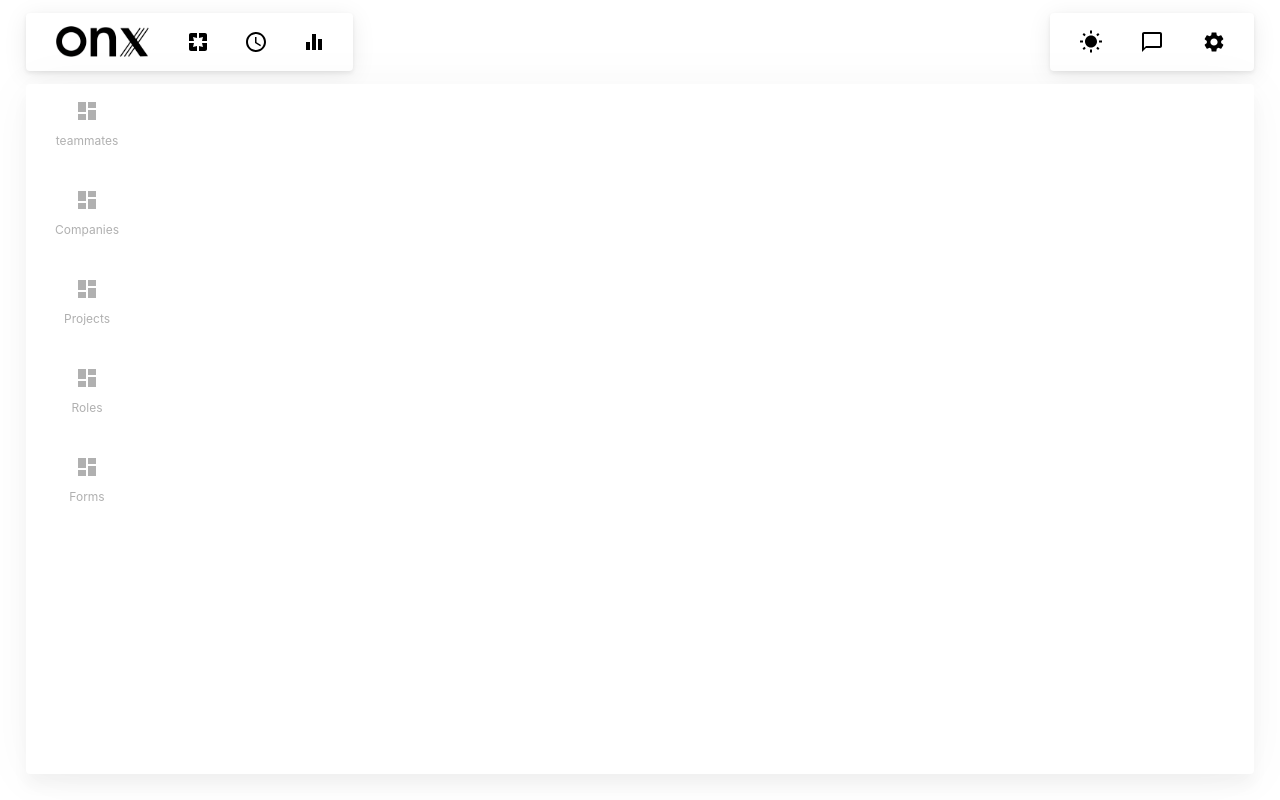
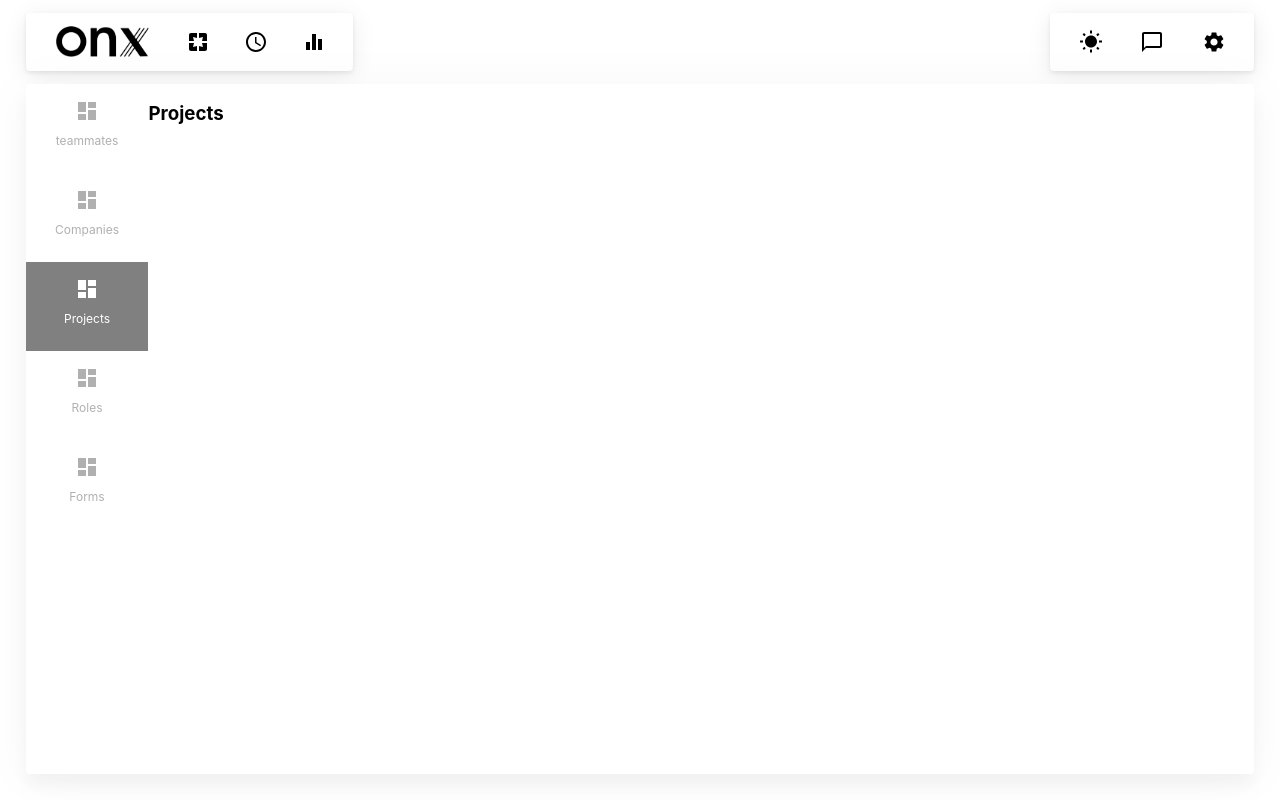
Before and after one commit to pushkarchand/boilerplate, a React (Create React App) app: page /projects in a window 1280 px wide. Built offline with nearby package versions, Linux system fonts and the light colour scheme.

Commit message:
fixed the nested routing in the forms and added company,projects ans roles routes

```diff
--- a/src/components/sidebar.tsx
+++ b/src/components/sidebar.tsx
@@ -2,11 +2,12 @@ import React from 'react';
 import { makeStyles } from "@material-ui/core/styles";
 import { routes } from '../utils/constants';
 import DashboardIcon from '@material-ui/icons/Dashboard';
-import { useHistory, useRouteMatch } from "react-router-dom";
+import { useHistory, useLocation } from "react-router-dom";
 const useStyles = makeStyles((theme) => ({
     sidebar:{
         display: 'flex',
-        flexDirection: 'column'
+        flexDirection: 'column',
+        width:'100%'
     },
     sidebarItem:{
         padding: '15px 0',
@@ -21,27 +22,43 @@ const useStyles = makeStyles((theme) => ({
         color: '#B0B0B0',
         fontSize:12
     },
+    selectedlabel:{
+        padding: '0',
+        margin: '10px',
+        color: '#fff',
+        fontSize:12
+    },
     icon:{
         color: '#B0B0B0'
+    },
+    selectedicon:{
+        color: '#fff'
+    },
+    slectedItem:{
+        padding: '15px 0',
+        display: 'flex',
+        flexDirection: 'column',
+        alignItems: 'center',
+        cursor: 'pointer',
+        background: '#808080'
     }
 
 }));
 export default function Sidebar() {
     const classes = useStyles();
     let history = useHistory();
-    const {path}= useRouteMatch();
+    const location = useLocation();
     const navigate=(argItem: any)=>{
-        console.log(path);
+        console.log(location);
         history.push(argItem.path);
     }
-
 
     return (
         <div className={classes.sidebar}>
             {routes.map(item=>(
-                <div className={classes.sidebarItem} key={item.name} onClick={(e)=>navigate(item)}>
-                    <DashboardIcon className={classes.icon}/>
-                    <p className={classes.label}>
+                <div className={location.pathname.includes(item.path)? classes.slectedItem: classes.sidebarItem} key={item.name} onClick={(e)=>navigate(item)}>
+                    <DashboardIcon className={location.pathname.includes(item.path)? classes.selectedicon: classes.icon}/>
+                    <p className={location.pathname.includes(item.path)? classes.selectedlabel: classes.label}>
                         {item.name}
                     </p>
                 </div>
--- /dev/null
+++ b/src/modules/companies/index.tsx
@@ -0,0 +1,9 @@
+import React from 'react'
+
+export default function CompaniesLanding() {
+    return (
+        <h3>
+            Companies
+        </h3>
+    )
+}
--- a/src/modules/forms/inxdex.tsx
+++ b/src/modules/forms/index.tsx
@@ -1,5 +1,4 @@
-import React from "react";
-import {Route , Switch} from "react-router-dom";
+import {Route} from "react-router-dom";
 import Landing from './landing';
 import Tempate from './template'
 import Reactive from "./reactive";
--- a/src/modules/onx/index.tsx
+++ b/src/modules/onx/index.tsx
@@ -1,11 +1,14 @@
-import { BrowserRouter as Router, Route, Switch } from "react-router-dom";
-import React, { Suspense, lazy, useReducer, useEffect } from "react";
+import { Route, Switch } from "react-router-dom";
+import { Suspense, lazy } from "react";
 import { makeStyles } from "@material-ui/core/styles";
 import Heading from "../../components/header";
 import Sidebar from "../../components/sidebar";
 
 import Fallback from "../root/fallback";
-const Forms = lazy(() => import("../forms/inxdex"));
+const Forms = lazy(() => import("../forms/index"));
+const Companies = lazy(() => import("../companies/index"));
+const Projects = lazy(() => import("../projects/index"));
+const Roles = lazy(() => import("../roles/index"));
 const Teammates =  lazy(() => import("../teammates/index"));
 const useStyles = makeStyles((theme) => ({
     landing:{
@@ -32,8 +35,9 @@ const useStyles = makeStyles((theme) => ({
     },
     main:{
         flexBasis: '90%',
+        height: '100%',
         display: 'flex',
-        justifyContent: 'space-around',
+        flexDirection: 'column',
     }
 }))
 
@@ -52,9 +56,12 @@ export default function FormsLanding() {
                 <div className={classes.main}>
                     <Suspense fallback={<Fallback />}>
                         <Switch>
-                            <Route exact path="/teammates" component={Teammates} />
-                            <Route exact path="/forms" component={Forms} />
-                            <Route exact path="/" component={Teammates} />
+                            <Route path="/teammates" component={Teammates} />
+                            <Route path="/companies" component={Companies} />
+                            <Route path="/projects" component={Projects} />
+                            <Route path="/roles" component={Roles} />
+                            <Route path="/forms" component={Forms} />
+                            <Route path="/" component={Teammates} />
                         </Switch>
                     </Suspense>
                 </div>
--- /dev/null
+++ b/src/modules/projects/index.tsx
@@ -0,0 +1,9 @@
+import React from 'react'
+
+export default function ProjectsLanding() {
+    return (
+        <h3>
+            Projects
+        </h3>
+    )
+}
--- /dev/null
+++ b/src/modules/roles/index.tsx
@@ -0,0 +1,9 @@
+import React from 'react'
+
+export default function RolesLanding() {
+    return (
+        <h3>
+            Roles
+        </h3>
+    )
+}
--- a/src/modules/teammates/index.tsx
+++ b/src/modules/teammates/index.tsx
@@ -2,7 +2,7 @@ import React from 'react';
 export default function DocumentLanding() {
     return (
         <React.Fragment>
-            <h2>Teammates</h2>
+            <h3>Teammates</h3>
         </React.Fragment>
     )
 }
```
Also changed, not shown: src/utils/constants.ts (+5 -5 lines), 1 other file (tests, documents, lock files or other folders).
